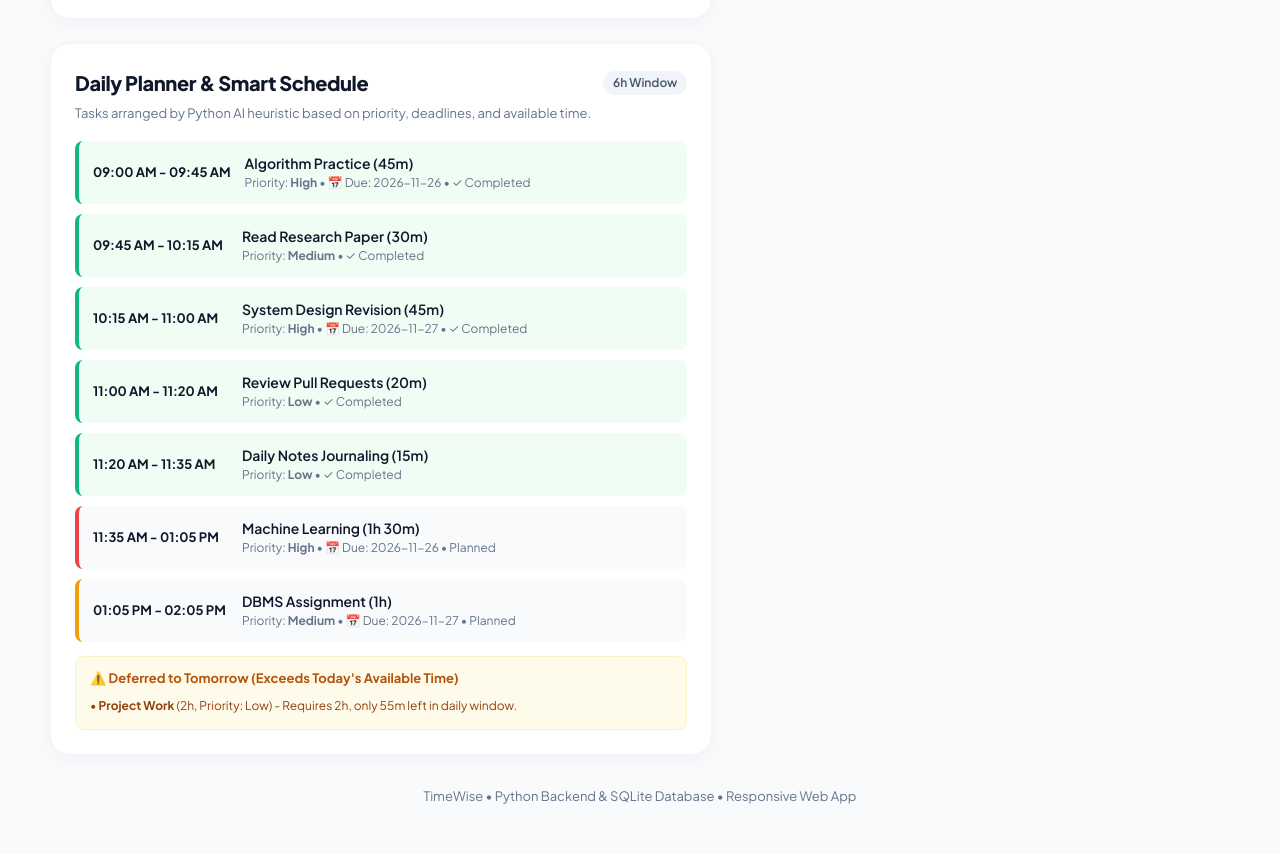
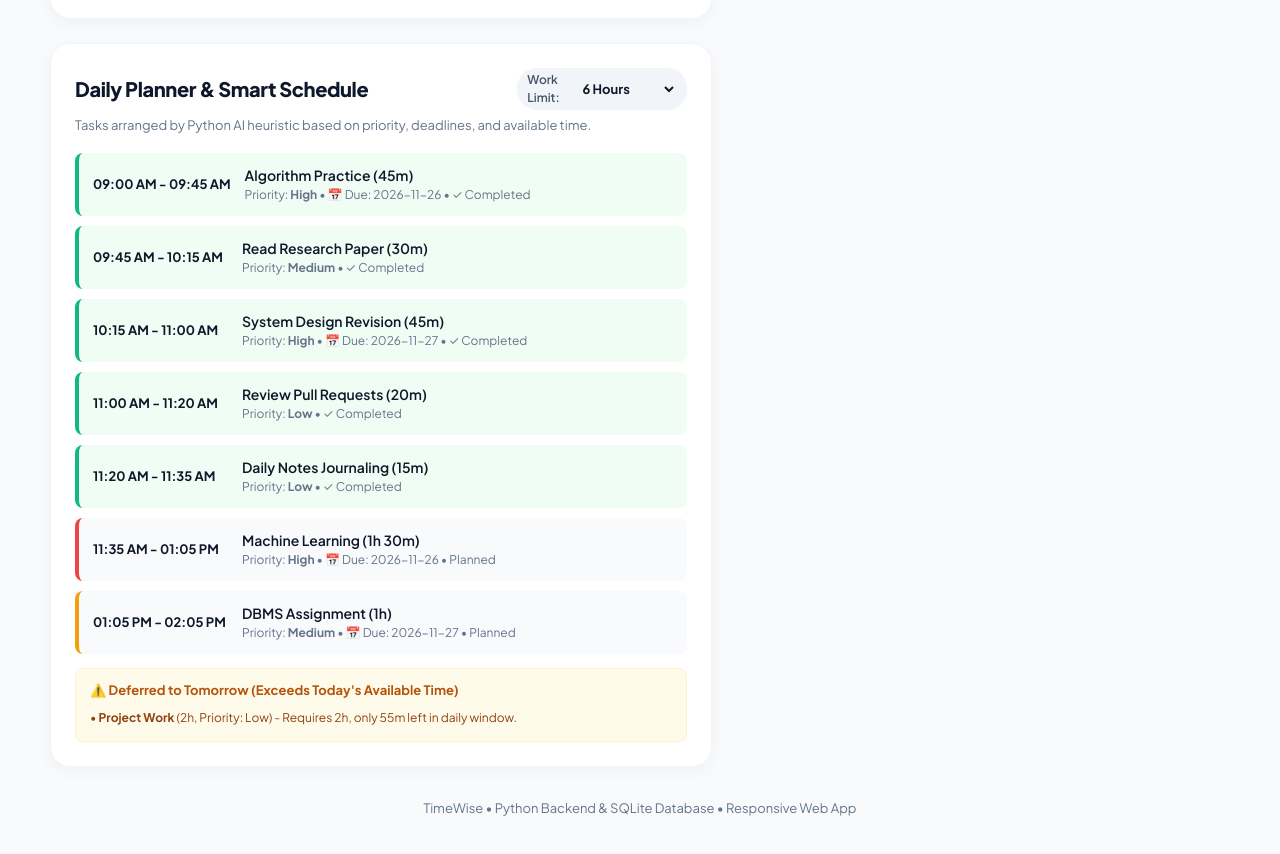
Before and after one commit to hskamboj2007-ctrl/TimeWise, a plain HTML site: page index.html in a window 1280 px wide. Shown: the part 1164-2018 px from the top of the page. Drawn offline with Linux system fonts and the light colour scheme; no server answers.

Commit message:
Add interactive daily work hours selector to schedule deferred tasks

```diff
--- a/app.js
+++ b/app.js
@@ -93,7 +93,7 @@ const btnSmartSchedule = document.getElementById("btnSmartSchedule");
 const scheduleTimeline = document.getElementById("scheduleTimeline");
 const deferredTasksBox = document.getElementById("deferredTasksBox");
 const deferredTasksList = document.getElementById("deferredTasksList");
-const workWindowLabel = document.getElementById("workWindowLabel");
+const workWindowSelect = document.getElementById("workWindowSelect");
 const plantSvgWrapper = document.getElementById("plantSvgWrapper");
 const plantProgressFill = document.getElementById("plantProgressFill");
 const plantStatusText = document.getElementById("plantStatusText");
@@ -245,6 +245,7 @@ function clientSmartSchedule(taskList, availMins = 360, dayStartStr = "09:00") {
 }
 
 async function fetchSchedule() {
+    const availMins = workWindowSelect ? parseInt(workWindowSelect.value) || 360 : 360;
     if (isServerConnected) {
         try {
             const res = await fetch(`${API_BASE}/api/schedule`);
@@ -257,7 +258,7 @@ async function fetchSchedule() {
     }
     // Reliable fallback scheduler
     const tasks = await fetchTasks();
-    return clientSmartSchedule(tasks, 360, "09:00");
+    return clientSmartSchedule(tasks, availMins, "09:00");
 }
 
 async function fetchHistory() {
@@ -675,8 +676,8 @@ function renderDailySchedule(scheduleData) {
         return;
     }
 
-    if (workWindowLabel && scheduleData.available_minutes) {
-        workWindowLabel.textContent = `${formatDuration(scheduleData.available_minutes)} Window`;
+    if (workWindowSelect && scheduleData.available_minutes) {
+        workWindowSelect.value = scheduleData.available_minutes;
     }
 
     scheduleData.scheduled_tasks.forEach(st => {
@@ -867,9 +868,39 @@ async function reloadAll() {
     }
 }
 
+if (workWindowSelect) {
+    workWindowSelect.addEventListener("change", async () => {
+        const mins = parseInt(workWindowSelect.value) || 360;
+        if (isServerConnected) {
+            try {
+                await fetch(`${API_BASE}/api/settings`, {
+                    method: "POST",
+                    headers: { "Content-Type": "application/json" },
+                    body: JSON.stringify({ available_minutes: mins })
+                });
+            } catch (e) {
+                console.warn("Failed to update settings on server", e);
+            }
+        }
+        showCelebrationToast("Work Window Updated ⏱️", `Set to ${formatDuration(mins)}. Rescheduling tasks!`);
+        await reloadAll();
+    });
+}
+
 async function init() {
     updateGreeting();
     await checkServer();
+    if (isServerConnected) {
+        try {
+            const res = await fetch(`${API_BASE}/api/settings`);
+            if (res.ok) {
+                const s = await res.json();
+                if (s.available_minutes && workWindowSelect) {
+                    workWindowSelect.value = s.available_minutes;
+                }
+            }
+        } catch (e) {}
+    }
     historyData = await fetchHistory();
     await reloadAll();
     renderProductivityChart();
--- a/index.html
+++ b/index.html
@@ -83,7 +83,16 @@
                 <div class="card-panel">
                     <div class="panel-header">
                         <h2>Daily Planner & Smart Schedule</h2>
-                        <span class="badge-time-avail" id="workWindowLabel">4h Window</span>
+                        <div class="window-control-group">
+                            <label for="workWindowSelect">Work Limit:</label>
+                            <select id="workWindowSelect" class="select-work-window">
+                                <option value="240">4 Hours</option>
+                                <option value="360" selected>6 Hours</option>
+                                <option value="480">8 Hours</option>
+                                <option value="600">10 Hours</option>
+                                <option value="720">12 Hours</option>
+                            </select>
+                        </div>
                     </div>
                     <p class="panel-subtext">Tasks arranged by Python AI heuristic based on priority, deadlines, and available time.</p>
 
--- a/style.css
+++ b/style.css
@@ -516,6 +516,32 @@ body {
     padding: 2px 0;
 }
 
+.window-control-group {
+    display: inline-flex;
+    align-items: center;
+    gap: 6px;
+    background: #f1f5f9;
+    padding: 3px 10px;
+    border-radius: 20px;
+}
+
+.window-control-group label {
+    font-size: 12px;
+    font-weight: 600;
+    color: #475569;
+}
+
+.select-work-window {
+    border: none;
+    background: transparent;
+    font-size: 13px;
+    font-weight: 700;
+    color: #0f172a;
+    outline: none;
+    cursor: pointer;
+    padding: 2px 2px;
+}
+
 .badge-time-avail {
     background: #f1f5f9;
     color: #475569;
```
